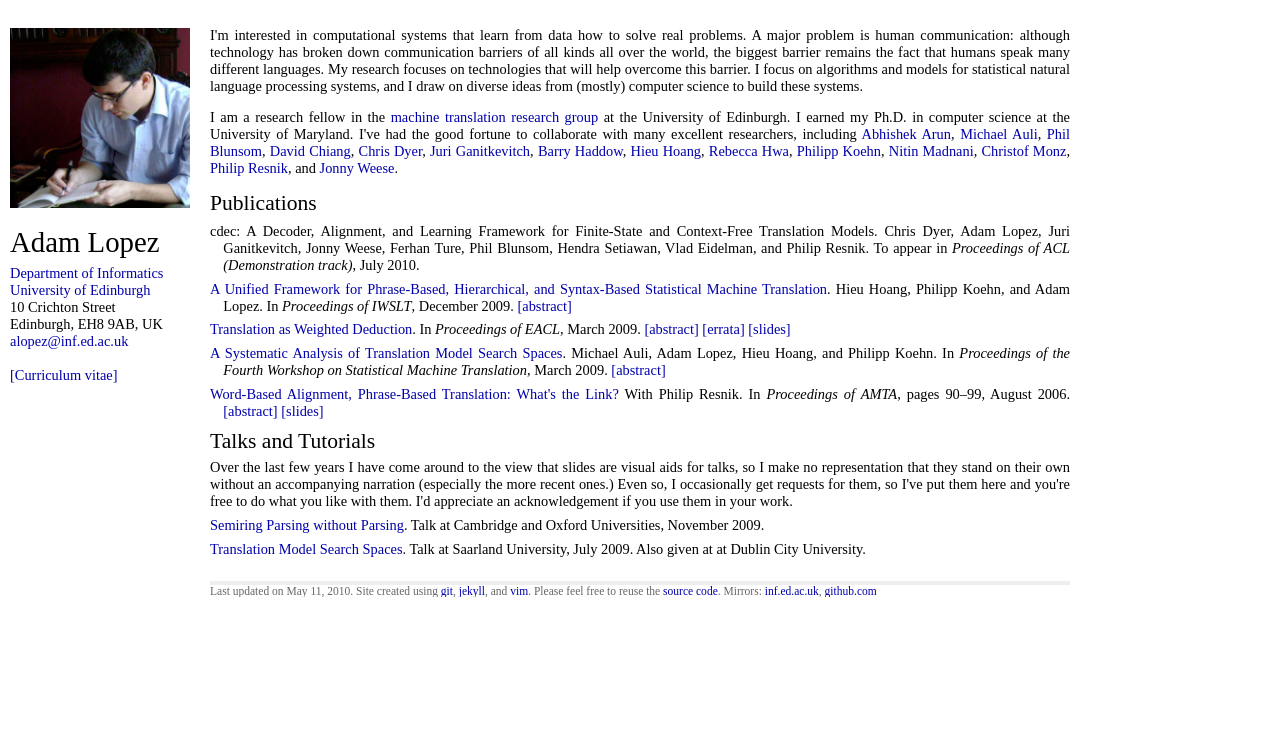
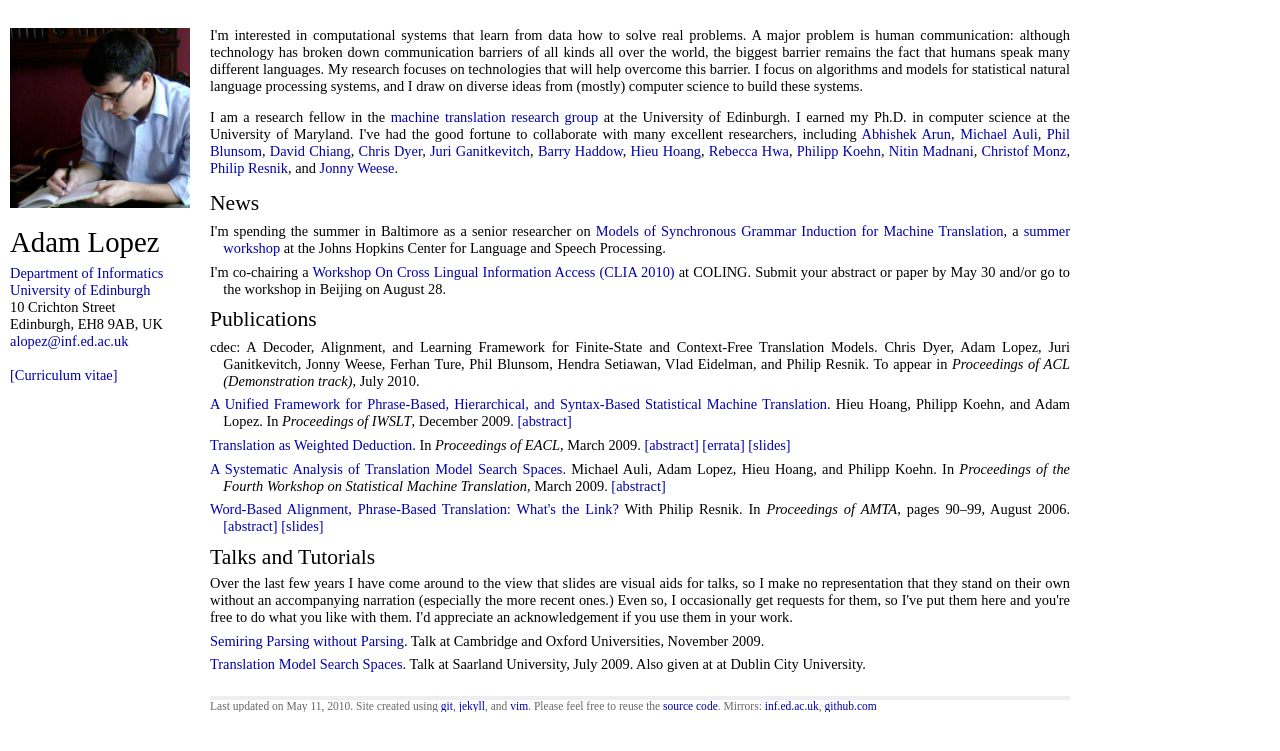
Before and after one commit to alopez/alopez.github.com, a Jekyll site: the page built from index.html, in a window 1280 px wide. Shown: the top 751 px of the page. Built offline with Jekyll 4.4.1, drawn with Linux system fonts in a browser that asks for light colours.

Commit message:
Added news section

```diff
--- a/index.html
+++ b/index.html
@@ -37,6 +37,19 @@ I've had the good fortune to collaborate with many excellent researchers, includ
 <a href="http://staff.science.uva.nl/~christof/">Christof Monz</a>,
 <a href="http://www.umiacs.umd.edu/%7Eresnik">Philip Resnik</a>, and
 <a href="http://cs.jhu.edu/~jonny/">Jonny Weese</a>.
+
+<h2>News</h2>
+<ul>
+<li> I'm spending the summer in Baltimore as a senior researcher on
+  <a href="http://www.clsp.jhu.edu/workshops/ws10/groups/msgismt/">
+    Models of Synchronous Grammar Induction for Machine Translation</a>,
+  a <a href="http://www.clsp.jhu.edu/workshops/">summer workshop</a>
+  at the Johns Hopkins Center for Language and Speech Processing.</li>
+<li> I'm co-chairing a
+  <a href="http://research.microsoft.com/en-us/UM/india/events/CLIA2010/page.htm">
+    Workshop On Cross Lingual Information Access (CLIA 2010)</a> at COLING.  Submit your
+    abstract or paper by May 30 and/or go to the workshop in Beijing on August 28.</li>
+</ul>
 
 <h2>Publications</h2>
 <ul class="posts">
```
